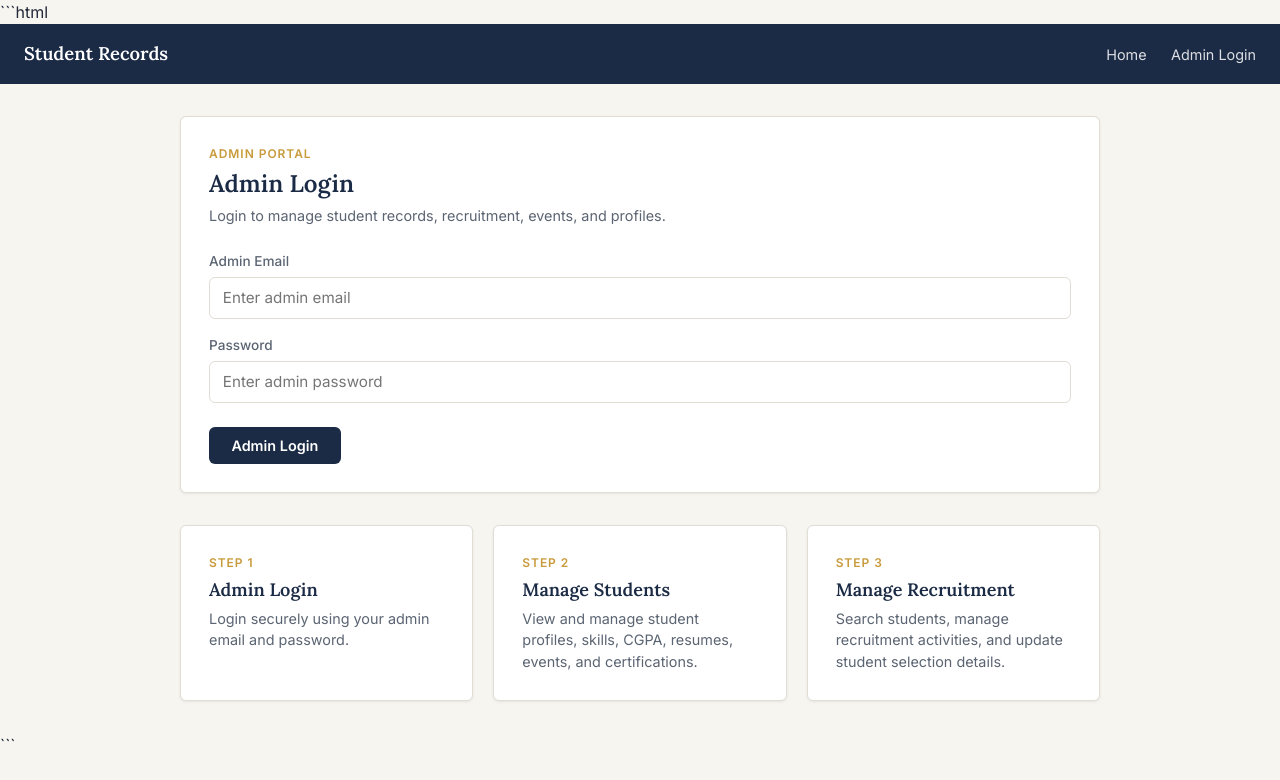
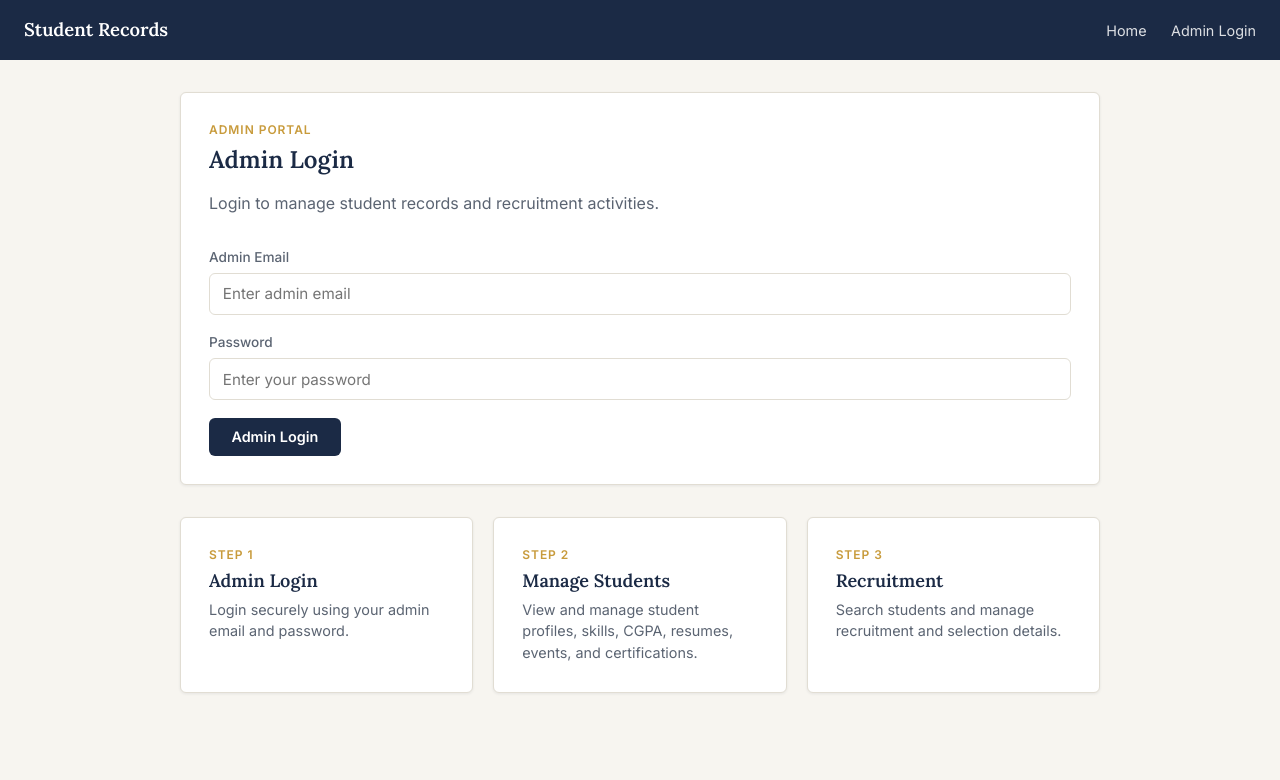
Before and after one commit to mufeedhdev/recruitment-resume-filter, a plain HTML site: page frontend/recruiter/pages/adindex.html in a window 1280 px wide. Drawn offline with Linux system fonts and the light colour scheme.

Commit message:
Added admin side structure

````diff
--- a/frontend/recruiter/pages/adindex.html
+++ b/frontend/recruiter/pages/adindex.html
@@ -1,4 +1,3 @@
-```html
 <!DOCTYPE html>
 <html lang="en">
 
@@ -10,12 +9,14 @@
 
   <title>Admin Login — Student Records</title>
 
-  <!-- Reference to common CSS -->
+  <!-- Common CSS Reference -->
   <link rel="stylesheet" href="../../shared/css/common.css">
 
 </head>
 
+
 <body>
+
 
 <!-- Navigation Bar -->
 
@@ -25,7 +26,7 @@
 
   <div>
 
-      <!-- Reference to index.html -->
+    <!-- Index Page Reference -->
     <a href="../index.html">Home</a>
 
     <a href="login.html">Admin Login</a>
@@ -33,6 +34,7 @@
   </div>
 
 </nav>
+
 
 
 <!-- Main Container -->
@@ -48,64 +50,74 @@
 
     <h2>Admin Login</h2>
 
-      <p style="color: var(--text-muted); margin-top: 0.4rem; font-size: 0.9rem;">
-        Login to manage student records, recruitment, events, and profiles.
+    <p class="mt-1" style="color: var(--text-muted);">
+      Login to manage student records and recruitment activities.
     </p>
 
 
-      <!-- Login Form -->
+    <!-- Admin Login Form -->
 
-      <form action="#" method="post" style="margin-top: 1.5rem;">
+    <form id="adminLoginForm" class="mt-2">
 
-        <!-- Email -->
 
-        <div>
+      <!-- Admin Email -->
 
-          <label for="email">Admin Email</label>
+      <div class="form-group">
+
+        <label for="adminEmail">Admin Email</label>
 
         <input
           type="email"
-            id="email"
-            name="email"
+          id="adminEmail"
           placeholder="Enter admin email"
           required
         >
+
+        <small
+          id="adminEmailError"
+          style="color: var(--error); display: none;">
+        </small>
 
       </div>
 
 
       <!-- Password -->
 
-        <div style="margin-top: 1rem;">
+      <div class="form-group">
 
-          <label for="password">Password</label>
+        <label for="adminPassword">Password</label>
 
         <input
           type="password"
-            id="password"
-            name="password"
-            placeholder="Enter admin password"
+          id="adminPassword"
+          placeholder="Enter your password"
           required
         >
+
+        <small
+          id="adminPasswordError"
+          style="color: var(--error); display: none;">
+        </small>
 
       </div>
 
 
       <!-- Login Button -->
 
-        <div class="mt-2" style="margin-top: 1.5rem;">
-
-          <button
-            type="submit"
-            class="btn btn-primary">
+      <button type="submit" class="btn btn-primary">
         Admin Login
       </button>
 
-        </div>
+
+      <!-- Login Message -->
+
+      <div id="adminLoginMessage"></div>
+
 
     </form>
 
   </div>
+
 
 
   <!-- Admin Features -->
@@ -157,11 +169,10 @@
 
       <span class="eyebrow">Step 3</span>
 
-        <h3>Manage Recruitment</h3>
+      <h3>Recruitment</h3>
 
       <p style="color: var(--text-muted); margin-top: 0.4rem; font-size: 0.9rem;">
-          Search students, manage recruitment activities,
-          and update student selection details.
+        Search students and manage recruitment and selection details.
       </p>
 
     </div>
@@ -169,10 +180,10 @@
 
   </div>
 
+
 </div>
 
 
 </body>
 
 </html>
-```
````
Lines whose indentation alone changed are shown as unchanged.
